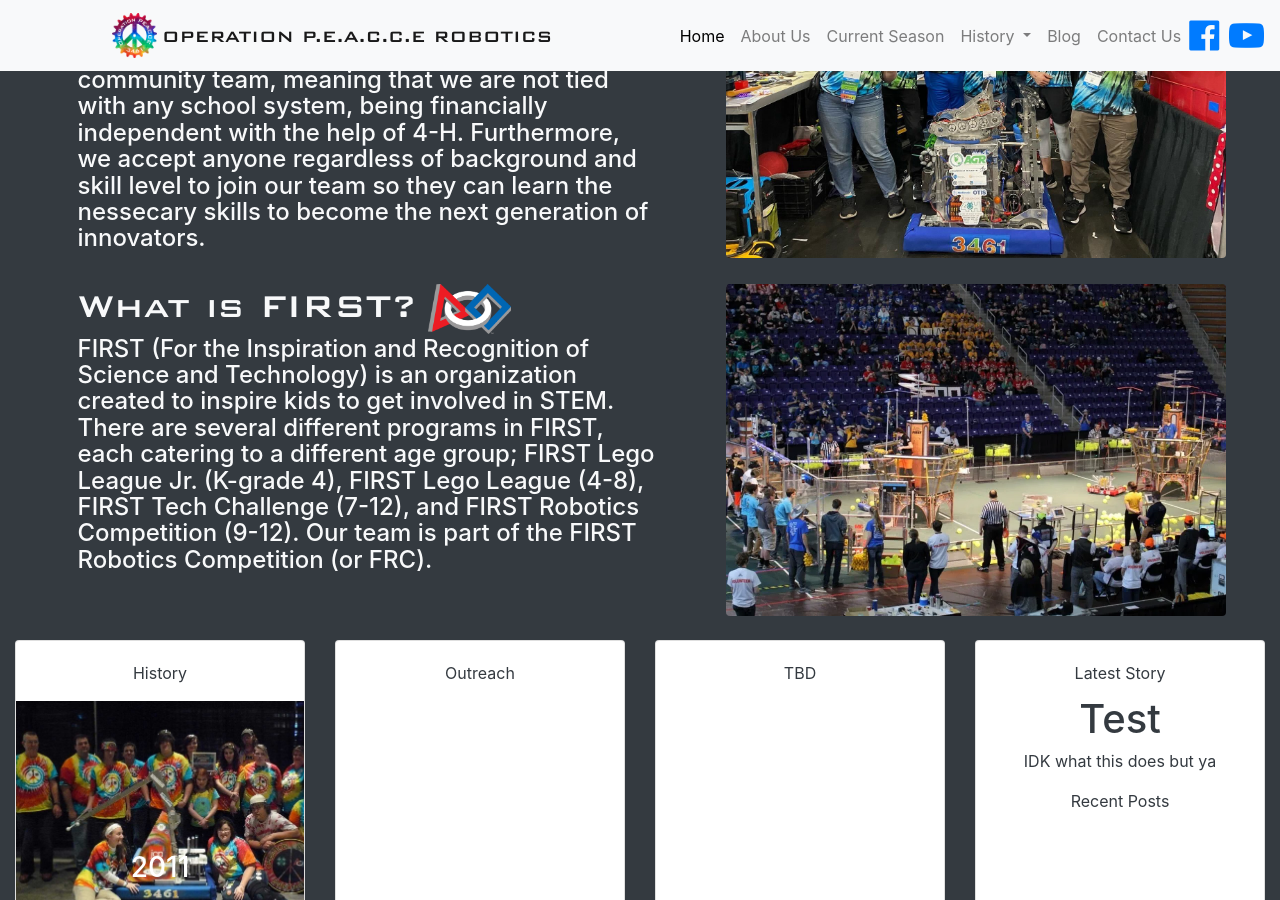
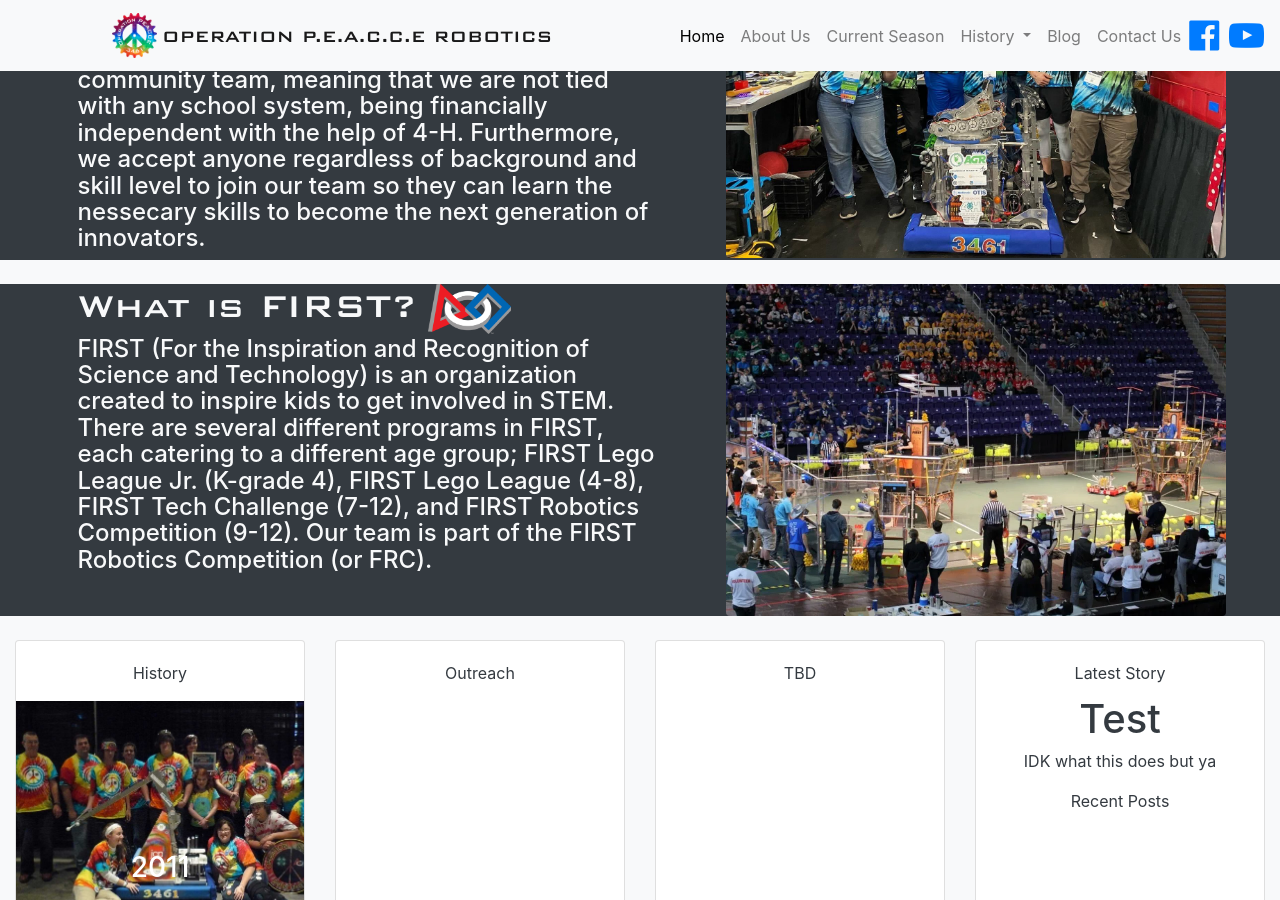
Before and after one commit to Operation-P-E-A-C-C-E-Robotics/Operation-P-E-A-C-C-E-Robotics.github.io, a Jekyll site: the page built from index.html, in a window 1280 px wide and 900 px high, scrolled down 628 px. Built offline with Jekyll 4.4.1, drawn with Linux system fonts in a browser that asks for light colours; nearby versions of some CDN libraries.

Commit message:
invert background

```diff
--- a/_layouts/default.html
+++ b/_layouts/default.html
@@ -44,7 +44,7 @@
     <!-- Fonts -->
       <!-- <link href="assets/fonts/BankGothicWebFontConvert/stylesheet.css" rel="stylsheet"> -->
 </head>
-  <body class="bg-dark text-light">
+  <body class="bg-light text-dark">
     {% include navigation.html %}
       {{ content }}
   </body>
```
